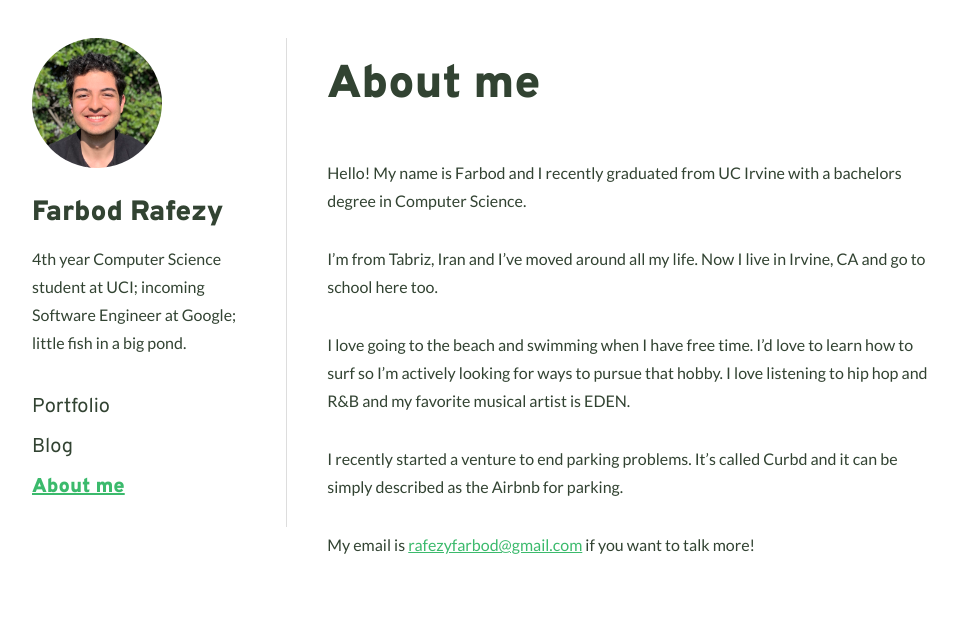
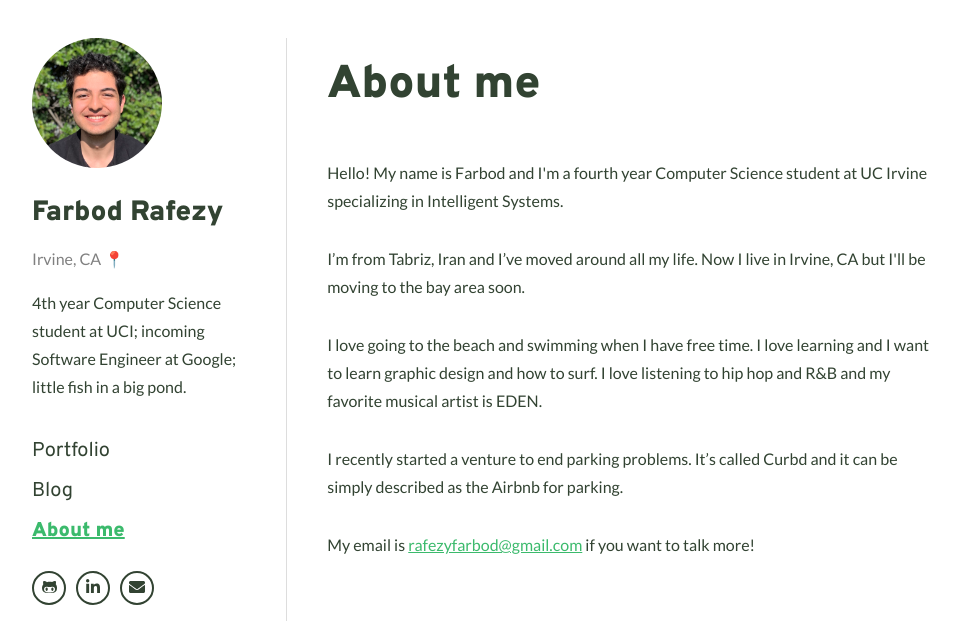
Before and after one commit to Farbod909/personal-website-gatsby, a Gatsby site: page /about in a window 1280 px wide. Shown: the whole page, without its empty margins (156-1114 px from the left). Built offline with nearby package versions, Linux system fonts and the light colour scheme; Gatsby itself is replaced by a stand-in of ours.

Commit message:
Add social links and minor UI changes

```diff
--- a/package.json
+++ b/package.json
@@ -13,6 +13,10 @@
     "deploy": "gatsby build --prefix-paths && gh-pages -d public"
   },
   "dependencies": {
+    "@fortawesome/fontawesome-svg-core": "^1.2.25",
+    "@fortawesome/free-brands-svg-icons": "^5.11.2",
+    "@fortawesome/free-solid-svg-icons": "^5.11.2",
+    "@fortawesome/react-fontawesome": "^0.1.8",
     "gatsby": "^2.13.25",
     "gatsby-remark-prismjs": "^3.3.25",
     "gatsby-source-filesystem": "^2.1.5",
--- a/src/components/Sidebar/Sidebar.js
+++ b/src/components/Sidebar/Sidebar.js
@@ -2,6 +2,10 @@ import React from "react";
 import styles from "./Sidebar.module.css";
 import { Link } from "gatsby";
 import meImg from "../../images/me.jpg";
+import { FontAwesomeIcon } from "@fortawesome/react-fontawesome";
+import { faLinkedinIn, faGithubAlt } from "@fortawesome/free-brands-svg-icons";
+
+import { faEnvelope } from "@fortawesome/free-solid-svg-icons";
 
 const ListLink = props => (
   <li>
@@ -29,6 +33,12 @@ class Sidebar extends React.Component {
           alt="Farbod Rafezy"
         ></img>
         <h3 style={{ fontSize: 28 }}>Farbod Rafezy</h3>
+        <span style={{ color: "gray" }}>
+          Irvine, CA{" "}
+          <span role="img" aria-label="pin">
+            📍
+          </span>
+        </span>
         <p>
           4th year Computer Science student at UCI; incoming Software Engineer
           at Google; little fish in a big pond.
@@ -44,6 +54,23 @@ class Sidebar extends React.Component {
             About me
           </ListLink>
         </ul>
+        <ul className={styles.socialList}>
+          <a href="https://github.com/Farbod909">
+            <li>
+              <FontAwesomeIcon icon={faGithubAlt} />
+            </li>
+          </a>
+          <a href="https://linkedin.com/in/frafezy">
+            <li>
+              <FontAwesomeIcon icon={faLinkedinIn} />
+            </li>
+          </a>
+          <a href="mailto:rafezyfarbod@gmail.com">
+            <li>
+              <FontAwesomeIcon icon={faEnvelope} />
+            </li>
+          </a>
+        </ul>
       </aside>
     );
   }
--- a/src/components/Sidebar/Sidebar.module.css
+++ b/src/components/Sidebar/Sidebar.module.css
@@ -30,6 +30,7 @@
 .menuList li a {
   color: #324332;
   text-decoration: none;
+  transition: 0.2s;
 }
 
 .menuList li a:hover {
@@ -43,3 +44,28 @@
   font-weight: 900;
   text-decoration: underline;
 }
+
+.socialList {
+  padding: 0;
+  list-style: none;
+}
+
+.socialList li {
+  display: inline-block;
+  border: 2px solid #324332;
+  border-radius: 100px;
+  margin-right: 10px;
+  width: 30px;
+  height: 30px;
+  text-align: center;
+  transition: 0.2s;
+}
+
+.socialList li:hover {
+  color: #3bba6c;
+  border-color: #3bba6c;
+}
+
+.socialList a {
+  color: #324332;
+}
--- a/src/pages/about.js
+++ b/src/pages/about.js
@@ -10,18 +10,17 @@ export default () => {
       <Content>
         <PageTitle>About me</PageTitle>
         <p>
-          Hello! My name is Farbod and I recently graduated from UC Irvine with
-          a bachelors degree in Computer Science.
+          Hello! My name is Farbod and I'm a fourth year Computer Science
+          student at UC Irvine specializing in Intelligent Systems.
         </p>
         <p>
           I’m from Tabriz, Iran and I’ve moved around all my life. Now I live in
-          Irvine, CA and go to school here too.
+          Irvine, CA but I'll be moving to the bay area soon.
         </p>
         <p>
-          I love going to the beach and swimming when I have free time. I’d love
-          to learn how to surf so I’m actively looking for ways to pursue that
-          hobby. I love listening to hip hop and R&B and my favorite musical
-          artist is EDEN.
+          I love going to the beach and swimming when I have free time. I love
+          learning and I want to learn graphic design and how to surf. I love
+          listening to hip hop and R&B and my favorite musical artist is EDEN.
         </p>
 
         <p>
--- a/src/templates/blog-post.js
+++ b/src/templates/blog-post.js
@@ -1,12 +1,16 @@
 import React from "react";
 import { graphql, Link } from "gatsby";
 import styles from "./blog-post.module.css";
+import { FontAwesomeIcon } from "@fortawesome/react-fontawesome";
+import { faChevronLeft } from "@fortawesome/free-solid-svg-icons";
 
 export default ({ data }) => {
   const post = data.markdownRemark;
   return (
     <div className={styles.blogPost}>
-      <Link to="/blog">&lt; Blog</Link>
+      <Link to="/blog" className={styles.backButton}>
+        <FontAwesomeIcon icon={faChevronLeft} /> Blog
+      </Link>
       <h1 style={{ fontSize: 54, lineHeight: "54px", marginBottom: 40 }}>
         {post.frontmatter.title}
       </h1>
```
Also changed, not shown: src/templates/blog-post.module.css (+13 -0 lines), 1 other file.
